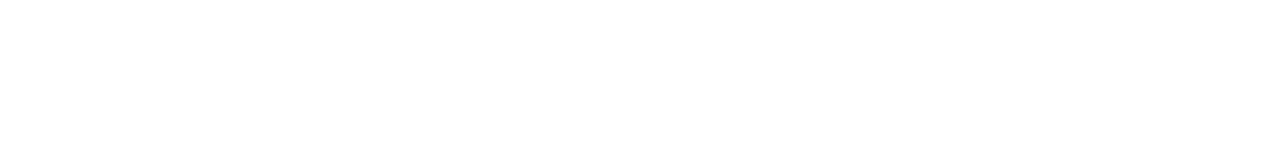
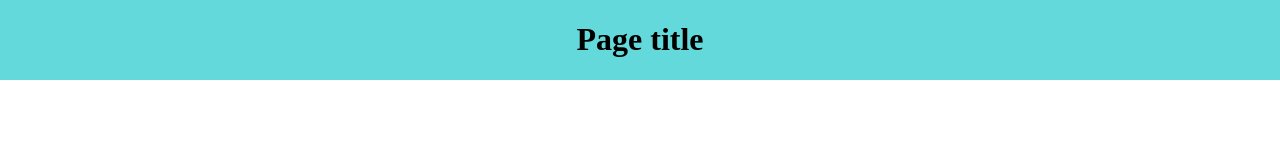
Before and after one commit to Aleksandrovich-Nikolai/hw-7, a plain HTML site: page index.html in a window 1280 px wide. Drawn offline with Linux system fonts and the light colour scheme.

Commit message:
change header content and style

```diff
--- a/index.css
+++ b/index.css
@@ -0,0 +1,11 @@
+.header {
+  position: fixed;
+  width: 100%;
+  background-color: #63d9db;
+  top: 0;
+  left: 0;
+}
+
+.header-title {
+  text-align: center;
+}
--- a/index.html
+++ b/index.html
@@ -11,6 +11,15 @@
   <link rel="stylesheet" href="index.css">
 </head>
 <body>
+  <header class="header">
+
+    <h1 class="header-title">Page title</h1>
+
+  </header>
+
+  <main>
+
+  </main>
 
 </body>
 </html>
```
